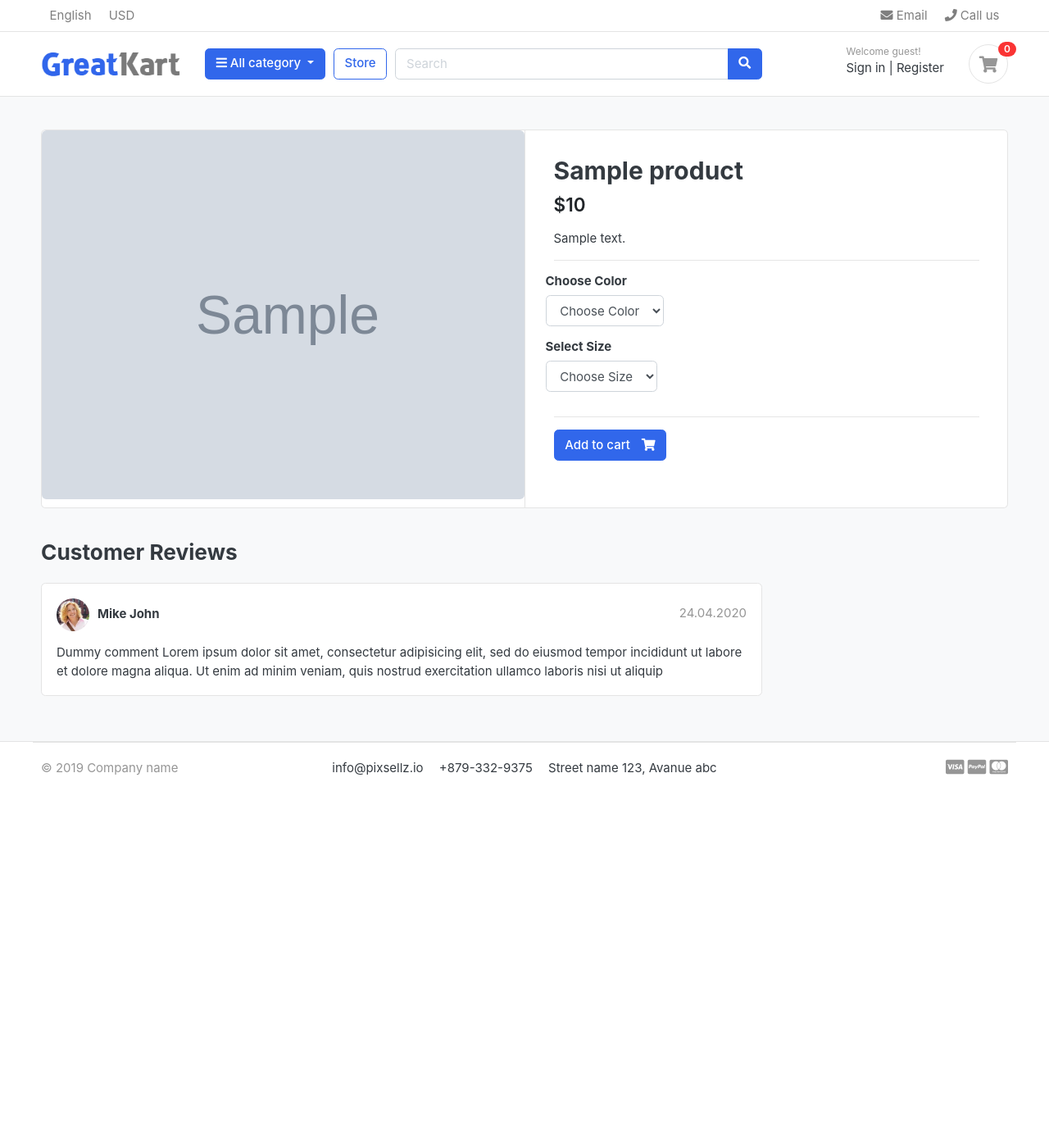
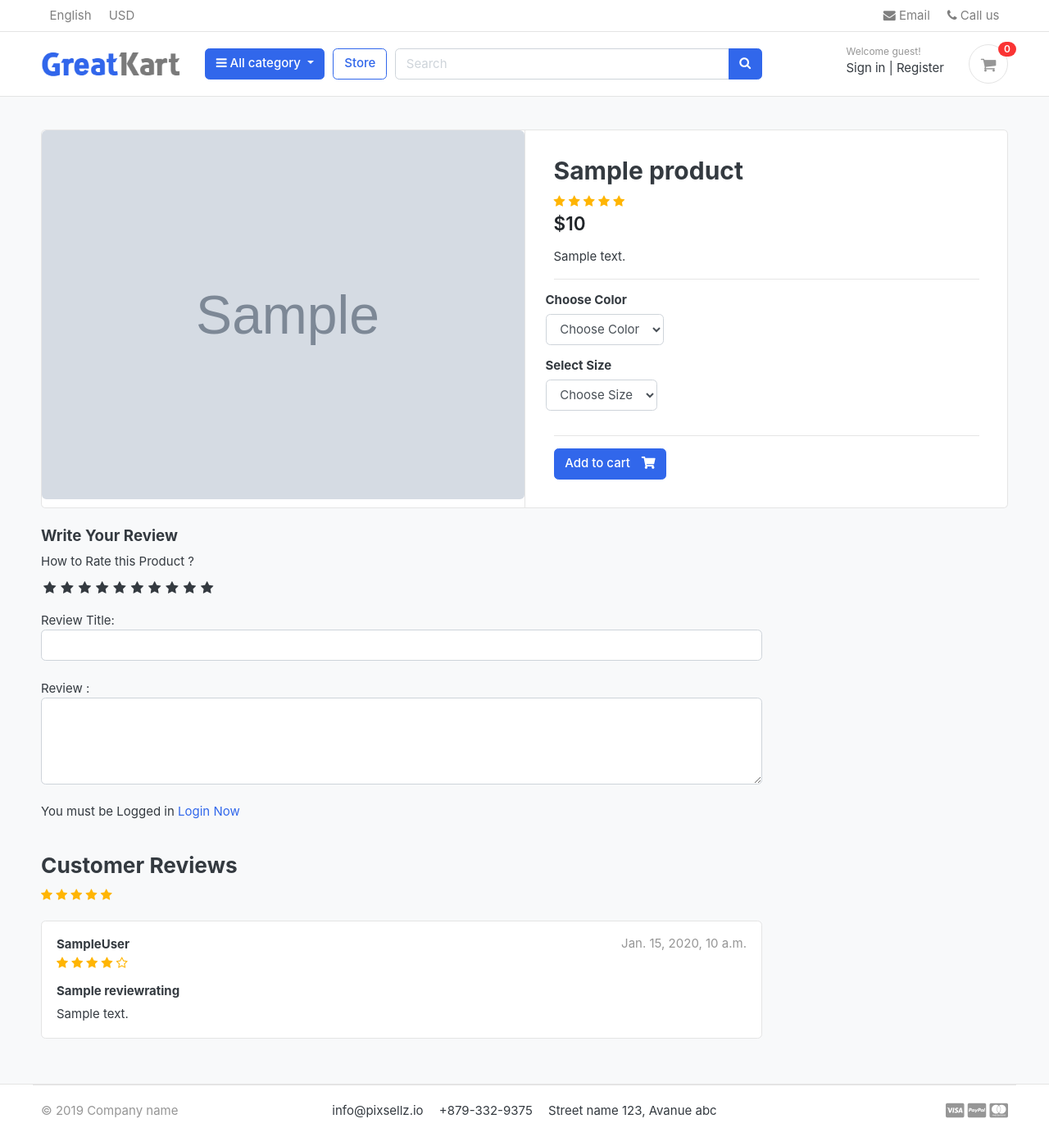
Before and after one commit to Diman2003/okeykart-django, a Django app: a page that uses template/base.html in a window 1280 px wide. Shown: the whole page at 82% size. Before the commit the page ends 946 px from the top, so only its background shows below. Run offline with Django 4.2, Linux system fonts and the light colour scheme; tables that the repository leaves empty hold one stand-in row (values such as "Sample post"); grey boxes marked "Sample" are stand-in pictures; some libraries are stand-ins or nearby versions; some web fonts are replaced.

Commit message:
review system

```diff
--- a/OkeyKart/settings.py
+++ b/OkeyKart/settings.py
@@ -158,5 +158,5 @@ EMAIL_BACKEND='django.core.mail.backends.smtp.EmailBackend'
 EMAIL_HOST = 'smtp.gmail.com'
 EMAIL_PORT = 587
 EMAIL_HOST_USER = 'dimansingh03012003@gmail.com'
-EMAIL_HOST_PASSWORD = 'hhes tlni chbb qlui'
+EMAIL_HOST_PASSWORD = 'Diman@2003'
 EMAIL_USE_TLS = True
--- /dev/null
+++ b/OkeyKart/static/css/custom.css
@@ -0,0 +1,37 @@
+/* Hide Radio Button */
+.rate > input{
+    display: none;
+}
+.rate{
+    display: inline-block;
+}
+.rate > label{
+    float: right;
+}
+
+/* sHOWING STATR */
+.rate > label:before{
+    display: inline-block;
+    font-size: 1.1rem;
+    font-family: FontAwesome;
+    content: "\f005";
+    margin: 0;
+    padding: 0.3rem .2rem;
+    cursor: pointer;
+}
+.rate .half:before{
+    content: "\f089"! important;
+    position: absolute !important;
+padding-right: 0 !important;
+}
+
+input:checked ~ label,label:hover ~ label{
+    color: #ffb503 !important;
+}
+
+input:checked + label:hover,input:checked ~ label:hover,input:checked ~ label:hover ~ label,label:hover ~ input:checked ~ label{
+    color:#cc9000 !important;
+}
+.rating-star i{
+    color: #ffb503 !important;
+}
--- a/accounts/models.py
+++ b/accounts/models.py
@@ -58,6 +58,9 @@ class Account(AbstractBaseUser):
 
     objects = MyAccountManager()
 
+    def full_name(self):
+        return f'{self.first_name}{self.last_name}'
+
     def __str__(self):
         return self.email
 
--- a/store/admin.py
+++ b/store/admin.py
@@ -1,5 +1,5 @@
 from django.contrib import admin
-from .models import Product,Variation
+from .models import Product,Variation,ReviewRating
 
 # Register your models here
 
@@ -14,3 +14,4 @@ class VariationAdmin(admin.ModelAdmin):
 
 admin.site.register(Product,ProductAdmin)
 admin.site.register(Variation,VariationAdmin)
+admin.site.register(ReviewRating)
--- /dev/null
+++ b/store/forms.py
@@ -0,0 +1,6 @@
+from django import forms
+from .models import ReviewRating
+class ReviewForm(forms.ModelForm):
+    class Meta:
+        model = ReviewRating
+        fields = ['subject','review','rating']
--- a/store/urls.py
+++ b/store/urls.py
@@ -6,4 +6,5 @@ urlpatterns = [
     path('category/<slug:category_slug>/',views.store,name='products_by_category'),
     path('category/<slug:category_slug>/<slug:product_slug>/',views.product_detail,name='product_detail'),
     path('search/',views.search ,name='search'),
+    path('submit_review/<int:product_id>/',views.submit_review,name='submit_review'),
 ]
--- a/store/views.py
+++ b/store/views.py
@@ -1,11 +1,14 @@
-from django.shortcuts import render,get_object_or_404
-from .models import Product
+from django.shortcuts import render,get_object_or_404,redirect
+from .models import Product,ReviewRating
 from category.models import Category
 from carts.models import Cart,CartItem
 from carts.views import _cart_id
 from django.http import HttpResponse
 from django.core.paginator import EmptyPage,PageNotAnInteger,Paginator
 from django.db.models import Q
+from .forms import ReviewForm
+from django.contrib import messages
+from orders.models import OrderProduct
 # Create your views here.
 def store(request,category_slug=None):
     categories = None
@@ -39,9 +42,25 @@ def product_detail(request,category_slug,product_slug):
     except Exception as e:
         raise e
 
+    if request.user.is_authenticated:
+
+
+        try:
+            orderproduct = OrderProduct.objects.filter(user=request.user,product_id=single_product.id).exists()
+        except OrderProduct.DoesNotExist:
+            orderproduct=None
+    else:
+          orderproduct=None
+
+    # get reviews
+    reviews = ReviewRating.objects.filter(product_id=single_product.id,status=True)
+
+
     context = {
         'single_product':single_product,
-        'in_cart':in_cart
+        'in_cart':in_cart,
+        'orderproduct':orderproduct,
+        'reviews':reviews,
     }
 
     return render(request,'store/product_detail.html',context)
@@ -58,3 +77,29 @@ def search(request):
         'product_count':product_count,
     }
     return render(request,'store/store.html',context)
+
+
+def submit_review(request,product_id):
+    url = request.META.get('HTTP_REFERER')
+    if request.method =='POST':
+        try:
+            reviews = ReviewRating.objects.get(user__id=request.user.id,product__id=product_id)
+            form = ReviewForm(request.POST,instance=reviews)
+            form.save()
+            messages.success(request,'Thanks you! Your review has been updated.')
+            return redirect(url)
+
+        except ReviewRating.DoesNotExist:
+            form =ReviewForm(request.POST)
+            if form.is_valid():
+                data = ReviewRating()
+                data.subject = form.cleaned_data['subject']
+                data.rating = form.cleaned_data['rating']
+                data.review = form.cleaned_data['review']
+                data.ip = request.META.get('REMOTE_ADDR')
+                data.product_id = product_id
+                data.user_id = request.user.id
+                data.save()
+
+                messages.success(request,'Tankyou For Review')
+                return redirect(url)
--- a/template/base.html
+++ b/template/base.html
@@ -25,6 +25,9 @@
 <!-- custom style -->
 <link href="{% static 'css/ui.css' %}" rel="stylesheet" type="text/css"/>
 <link href="{% static 'css/responsive.css' %}" rel="stylesheet" media="only screen and (max-width: 1200px)" />
+
+<link href="{% static 'css/custom.css' %}" rel="stylesheet" type="text/css"/>
+<link rel="stylesheet" href="https://cdnjs.cloudflare.com/ajax/libs/font-awesome/4.7.0/css/font-awesome.min.css">
 
 <!-- custom javascript -->
 <script src="{% static 'js/script.js' %}" type="text/javascript"></script>
--- a/template/store/product_detail.html
+++ b/template/store/product_detail.html
@@ -22,6 +22,17 @@
       <article class="content-body">
 
       <h2 class="title"> {{ single_product.product_name }} </h2>
+      <div class="rating-star">
+        <span>
+            <i class="fa fa-star{% if single_product.averageReview < 0.5 %}-o{% elif review.rating >= 0.5 and single_product.averageReview < 1 %}-half-o {% endif %}" aria-hidden="true"> </i>
+            <i class="fa fa-star{% if single_product.averageReview < 1.5 %}-o{% elif review.rating >= 1.5 and single_product.averageReview < 2 %}-half-o {% endif %}" aria-hidden="true"> </i>
+            <i class="fa fa-star{% if single_product.averageReview < 2.5 %}-o{% elif review.rating >= 2.5 and single_product.averageReview < 5 %}-half-o {% endif %}" aria-hidden="true"> </i>
+            <i class="fa fa-star{% if single_product.averageReview < 3.5 %}-o{% elif review.rating >= 3.5 and single_product.averageReview < 4 %}-half-o {% endif %}" aria-hidden="true"> </i>
+            <i class="fa fa-star{% if single_product.averageReview < 4.5 %}-o{% elif review.rating >= 4.5 and single_product.averageReview < 5 %}-half-o {% endif %}" aria-hidden="true"> </i>
+
+            </span>
+        </div>
+    {% comment %} {{single_product.countReview}} reviews {% endcomment %}
 
       <div class="mb-3">
           <var class="price h4">${{ single_product.price }}</var>
@@ -71,29 +82,86 @@
     <div class="row">
                 <div class="col-md-9">
 
+
+        <form action="{% url 'submit_review' single_product.id %}" method="POST">
+            {% csrf_token %}
+
+            <h5>Write Your Review</h5>
+            <div>
+                <label>How to Rate this Product ?</label>
+                <br>
+                <div class="rate">
+                  <input type="radio" name="rating" id="rating10" value="5" required/><label for="rating10" title="5"></label>
+                  <input type="radio" name="rating" id="rating9" value="4.5" required/><label for="rating9" title="4.5" class="helf"></label>
+                  <input type="radio" name="rating" id="rating8" value="4" required/><label for="rating8" title="4"></label>
+                  <input type="radio" name="rating" id="rating7" value="3.5" required/><label for="rating7" title="3.5" class="helf"></label>
+                  <input type="radio" name="rating" id="rating6" value="3" required/><label for="rating6" title="3"></label>
+                  <input type="radio" name="rating" id="rating5" value="2.5" required/><label for="rating5" title="2.5" class="helf"></label>
+                  <input type="radio" name="rating" id="rating4" value="2" required/><label for="rating4" title="2"></label>
+                  <input type="radio" name="rating" id="rating3" value="1.5" required/><label for="rating3" title="1.5" class="helf"></label>
+                  <input type="radio" name="rating" id="rating2" value="1" required/><label for="rating2" title="1"></label>
+                  <input type="radio" name="rating" id="rating1" value="0.5" required/><label for="rating1" title="0.5" class="helf"></label>
+
+                </div><br>
+                Review Title:
+                <input type="text" class="form-control" name="subject"><br>
+                Review :
+                <textarea name="review" rows="4" class="form-control"></textarea><br>
+                {% if user.is_authenticated %}
+                   {% if orderproduct %}
+                <input type="submit" value="Submit Review" class="btn btn-primary">
+                {% else %}
+                <p> You must be purchase this product for post review</p>
+                {% endif %}
+                {% else %}
+                <p> You must be Logged in  <span> <a href="{% url 'login' %}">Login Now</a> </span> </p>
+                {% endif %}
+            </div>
+            {% include 'include/alert.html' %}
+        </form><br>
+
         <header class="section-heading">
             <h3>Customer Reviews </h3>
+              <span>
+                <div class="rating-star">
+                    <span>
+                        <i class="fa fa-star{% if single_product.averageReview < 0.5 %}-o{% elif review.rating >= 0.5 and single_product.averageReview < 1 %}-half-o {% endif %}" aria-hidden="true"> </i>
+                        <i class="fa fa-star{% if single_product.averageReview < 1.5 %}-o{% elif review.rating >= 1.5 and single_product.averageReview < 2 %}-half-o {% endif %}" aria-hidden="true"> </i>
+                        <i class="fa fa-star{% if single_product.averageReview < 2.5 %}-o{% elif review.rating >= 2.5 and single_product.averageReview < 5 %}-half-o {% endif %}" aria-hidden="true"> </i>
+                        <i class="fa fa-star{% if single_product.averageReview < 3.5 %}-o{% elif review.rating >= 3.5 and single_product.averageReview < 4 %}-half-o {% endif %}" aria-hidden="true"> </i>
+                        <i class="fa fa-star{% if single_product.averageReview < 4.5 %}-o{% elif review.rating >= 4.5 and single_product.averageReview < 5 %}-half-o {% endif %}" aria-hidden="true"> </i>
 
+                        </span>
+                </div>
+              </span>
+            {% comment %} {{single_product.averageReview}} {% endcomment %}
         </header>
-
+      {% for review in reviews %}
         <article class="box mb-3">
             <div class="icontext w-100">
-                <img src="{% static './images/avatars/avatar1.jpg' %}" class="img-xs icon rounded-circle">
+
                 <div class="text">
-                    <span class="date text-muted float-md-right">24.04.2020 </span>
-                    <h6 class="mb-1">Mike John </h6>
-
+                    <span class="date text-muted float-md-right">{{ review.update_at }}</span>
+                    <h6 class="mb-1">{{review.user.full_name}} </h6>
+                    <div class="rating-star">
+                        <span>
+                            <i class="fa fa-star{% if review.rating == 0.5 %}-half-o{% elif review.rating < 1 %}-o {% endif %}" aria-hidden="true"> </i>
+                            <i class="fa fa-star{% if review.rating == 1.5 %}-half-o{% elif review.rating < 2 %}-o {% endif %}" aria-hidden="true"> </i>
+                            <i class="fa fa-star{% if review.rating == 2.5 %}-half-o{% elif review.rating < 3 %}-o {% endif %}" aria-hidden="true"> </i>
+                            <i class="fa fa-star{% if review.rating == 3.5 %}-half-o{% elif review.rating < 4 %}-o {% endif %}" aria-hidden="true"> </i>
+                            <i class="fa fa-star{% if review.rating == 4.5 %}-half-o{% elif review.rating < 5 %}-o {% endif %}" aria-hidden="true"> </i>
+                        </span>
+                    </div>
                 </div>
             </div> <!-- icontext.// -->
             <div class="mt-3">
+                <h6> {{review.subject}} </h6>
                 <p>
-                    Dummy comment Lorem ipsum dolor sit amet, consectetur adipisicing elit, sed do eiusmod
-                    tempor incididunt ut labore et dolore magna aliqua. Ut enim ad minim veniam,
-                    quis nostrud exercitation ullamco laboris nisi ut aliquip
+                    {{review.review}}
                 </p>
             </div>
         </article>
-
+    {% endfor %}
 
 
         </div> <!-- col.// -->
```
Also changed, not shown: store/models.py (+29 -0 lines), store/migrations/0003_reviewrating.py (added).
